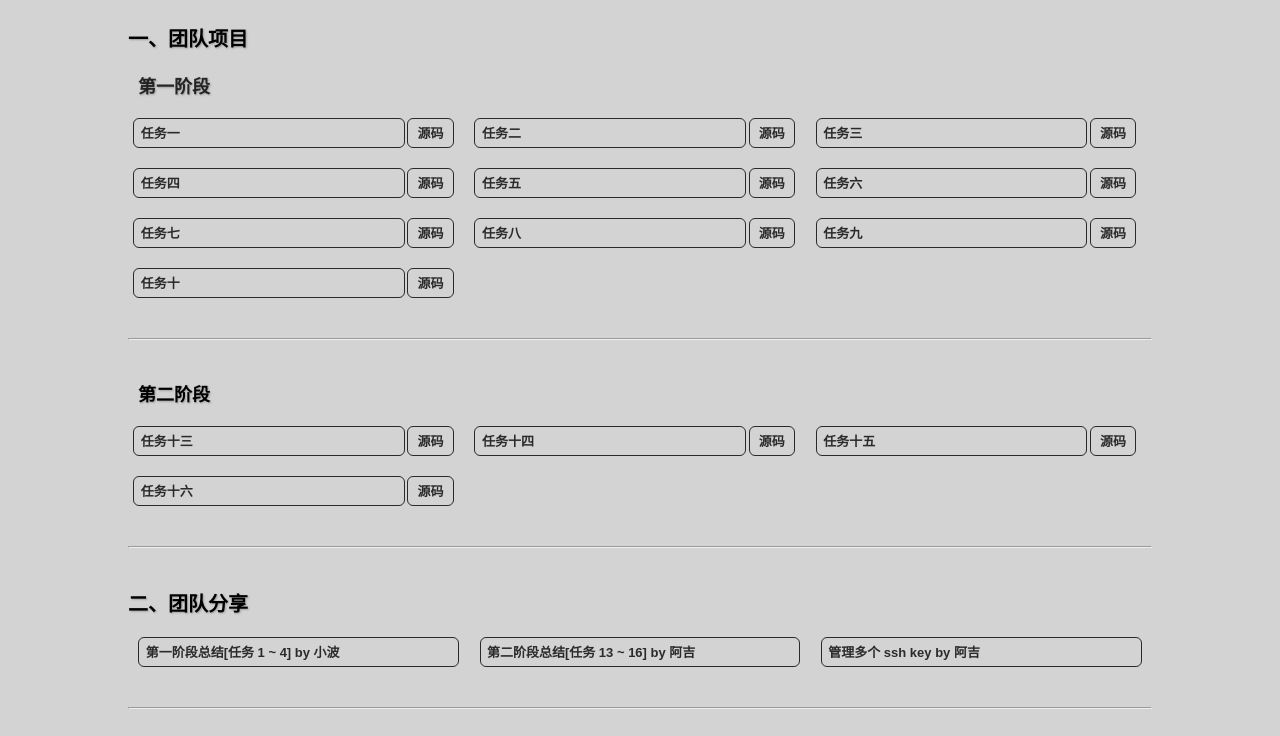
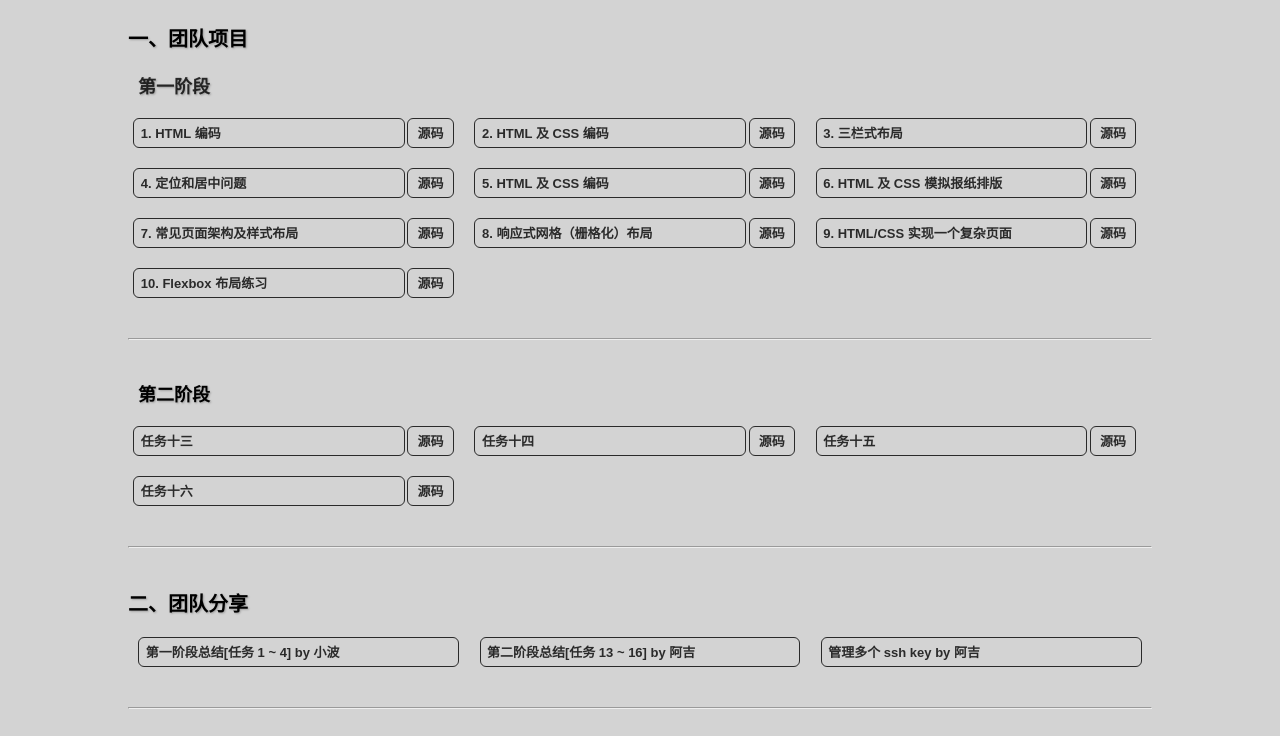
Before and after one commit to Front-End-Avenue/ife, a plain HTML site: page index.html in a window 1280 px wide. Shown: the part 47-783 px from the top of the page. Drawn offline with Linux system fonts and the light colour scheme.

Commit message:
change task name

```diff
--- a/index.html
+++ b/index.html
@@ -27,43 +27,43 @@
 		<a class="subtitle">第一阶段</a>
 		<div class="box stage stage-one">
 			<div class="col-1">
-				<a class="task" href="tasks/1_task_01/index.html" target="_blank">任务一</a>
+				<a class="task" href="tasks/1_task_01/index.html" target="_blank">1. HTML 编码</a>
 				<a class="src" href="https://github.com/Front-End-Avenue/ife/tree/master/tasks/1_task_01" target="_blank">源码</a>
 			</div>
 			<div class="col-1">
-				<a class="task" href="tasks/1_task_02/index.html" target="_blank">任务二</a>
+				<a class="task" href="tasks/1_task_02/index.html" target="_blank">2. HTML 及 CSS 编码</a>
 				<a class="src" href="https://github.com/Front-End-Avenue/ife/tree/master/tasks/1_task_02" target="_blank">源码</a>
 			</div>
 			<div class="col-1">
-				<a class="task" href="tasks/1_task_03/index.html" target="_blank">任务三</a>
+				<a class="task" href="tasks/1_task_03/index.html" target="_blank">3. 三栏式布局</a>
 				<a class="src" href="https://github.com/Front-End-Avenue/ife/tree/master/tasks/1_task_03" target="_blank">源码</a>
 			</div>
 			<div class="col-1">
-				<a class="task" href="tasks/1_task_04/index.html" target="_blank">任务四</a>
+				<a class="task" href="tasks/1_task_04/index.html" target="_blank">4. 定位和居中问题</a>
 				<a class="src" href="https://github.com/Front-End-Avenue/ife/tree/master/tasks/1_task_04" target="_blank">源码</a>
 			</div>
 			<div class="col-1">
-				<a class="task" href="tasks/1_task_05/index.html" target="_blank">任务五</a>
+				<a class="task" href="tasks/1_task_05/index.html" target="_blank">5. HTML 及 CSS 编码</a>
 				<a class="src" href="https://github.com/Front-End-Avenue/ife/tree/master/tasks/1_task_05" target="_blank">源码</a>
 			</div>
 			<div class="col-1">
-				<a class="task" href="tasks/1_task_06/index.html" target="_blank">任务六</a>
+				<a class="task" href="tasks/1_task_06/index.html" target="_blank">6. HTML 及 CSS 模拟报纸排版</a>
 				<a class="src" href="https://github.com/Front-End-Avenue/ife/tree/master/tasks/1_task_06" target="_blank">源码</a>
 			</div>
 			<div class="col-1">
-				<a class="task" href="tasks/1_task_07/index.html" target="_blank">任务七</a>
+				<a class="task" href="tasks/1_task_07/index.html" target="_blank">7. 常见页面架构及样式布局</a>
 				<a class="src" href="https://github.com/Front-End-Avenue/ife/tree/master/tasks/1_task_07" target="_blank">源码</a>
 			</div>
 			<div class="col-1">
-				<a class="task" href="tasks/1_task_08/index.html" target="_blank">任务八</a>
+				<a class="task" href="tasks/1_task_08/index.html" target="_blank">8. 响应式网格（栅格化）布局</a>
 				<a class="src" href="https://github.com/Front-End-Avenue/ife/tree/master/tasks/1_task_08" target="_blank">源码</a>
 			</div>
 			<div class="col-1">
-				<a class="task" href="tasks/1_task_09/index.html" target="_blank">任务九</a>
+				<a class="task" href="tasks/1_task_09/index.html" target="_blank">9. HTML/CSS 实现一个复杂页面</a>
 				<a class="src" href="https://github.com/Front-End-Avenue/ife/tree/master/tasks/1_task_09" target="_blank">源码</a>
 			</div>
 			<div class="col-1">
-				<a class="task" href="tasks/1_task_10/index.html" target="_blank">任务十</a>
+				<a class="task" href="tasks/1_task_10/index.html" target="_blank">10. Flexbox 布局练习</a>
 				<a class="src" href="https://github.com/Front-End-Avenue/ife/tree/master/tasks/1_task_10" target="_blank">源码</a>
 			</div>
 		</div> <!-- /stage-1 -->
```
